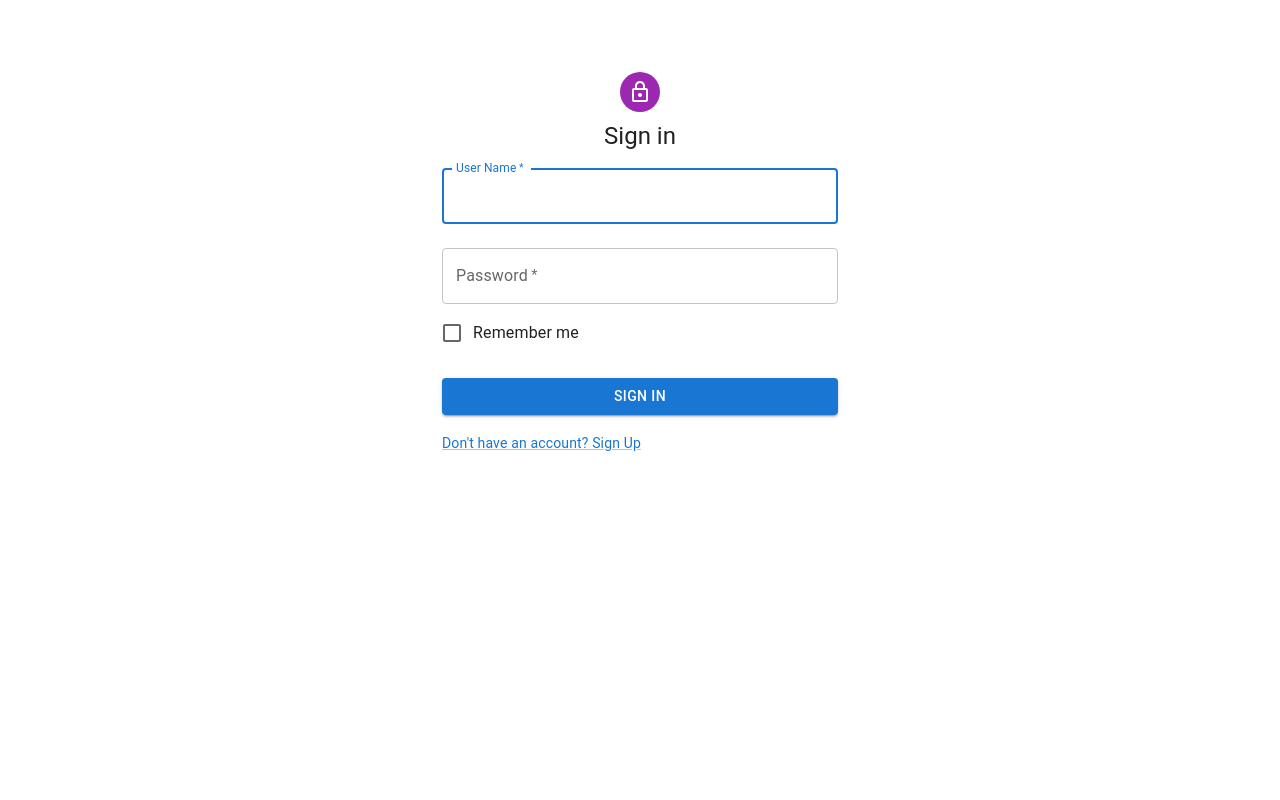
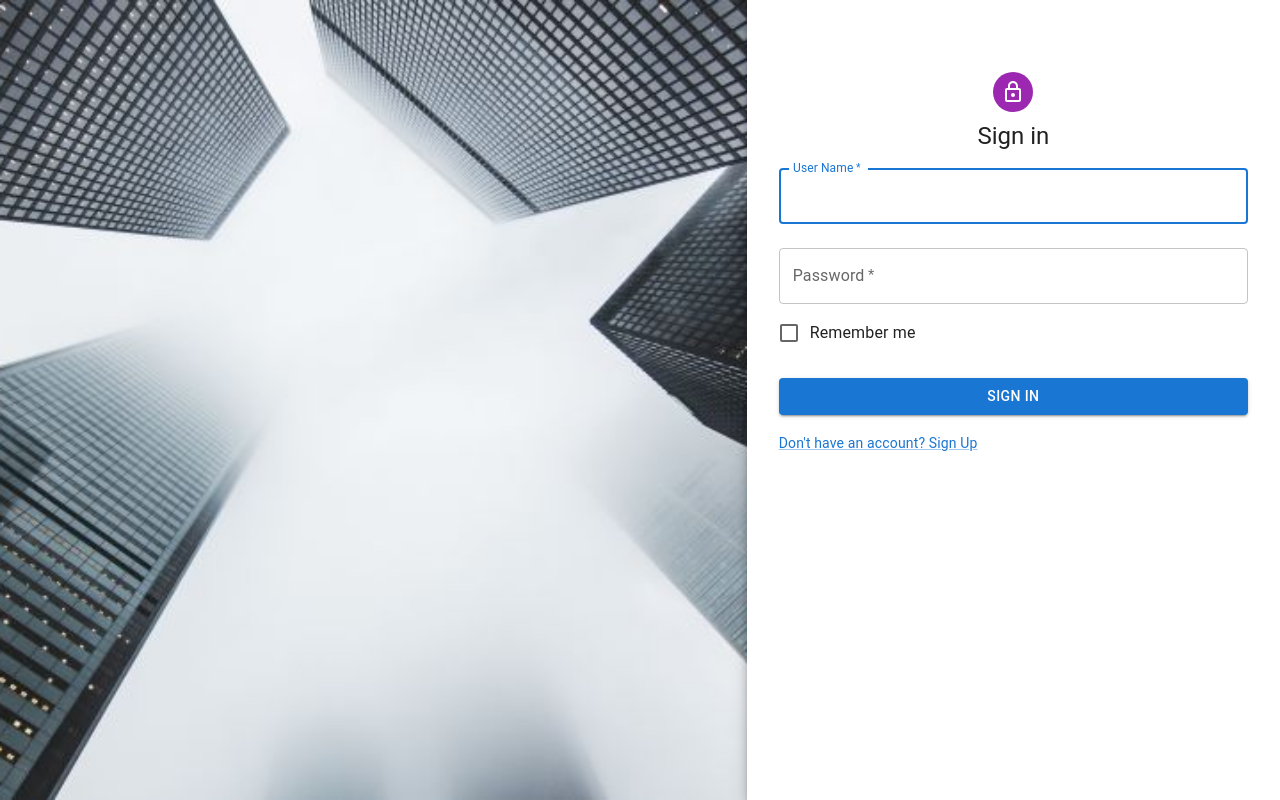
Before and after one commit to Gr3g03/realeE, a React (Create React App) app: page /login in a window 1280 px wide. Built offline with nearby package versions, Linux system fonts and the light colour scheme; no server answers; what encrypt-storage would draw is missing.

Commit message:
createtd pages

```diff
--- a/src/app/App.tsx
+++ b/src/app/App.tsx
@@ -4,6 +4,7 @@ import { BrowserRouter, Navigate, Route, Routes } from 'react-router-dom';
 import Register from '../pages/register/Register';
 import LandingPage from '../pages/landing/LandingPage';
 import Login from '../pages/login/index';
+import Profile from '../pages/profile/profile';
 
 const App = () => {
   return (
@@ -35,6 +36,14 @@ const App = () => {
             </PrivateRoute>
           }
         />
+        <Route
+          path="/profile"
+          element={
+            <PrivateRoute>
+              <Profile />
+            </PrivateRoute>
+          }
+        />
       </Routes>
     </BrowserRouter>
   );
--- a/src/pages/login/index.tsx
+++ b/src/pages/login/index.tsx
@@ -1,8 +1,4 @@
 import { FC, useEffect, useState } from 'react';
-import { useDispatch } from 'react-redux';
-import { useNavigate } from 'react-router-dom';
-import onLogin from '../../main/store/stores/user/login.store.on-login';
-import 'react-toastify/dist/ReactToastify.css';
 import Avatar from '@mui/material/Avatar';
 import Button from '@mui/material/Button';
 import CssBaseline from '@mui/material/CssBaseline';
@@ -10,12 +6,20 @@ import TextField from '@mui/material/TextField';
 import FormControlLabel from '@mui/material/FormControlLabel';
 import Checkbox from '@mui/material/Checkbox';
 import Link from '@mui/material/Link';
+import Paper from '@mui/material/Paper';
+import Box from '@mui/material/Box';
 import Grid from '@mui/material/Grid';
-import Box from '@mui/material/Box';
 import LockOutlinedIcon from '@mui/icons-material/LockOutlined';
 import Typography from '@mui/material/Typography';
-import Container from '@mui/material/Container';
+import { createTheme, ThemeProvider } from '@mui/material/styles';
+import { useDispatch } from 'react-redux';
+import { useNavigate } from 'react-router-dom';
+import onLogin from '../../main/store/stores/user/login.store.on-login';
 import useGetUser from '../../main/hooks/useGetUser';
+import backgroundImg from '../../main/assets/images/back1.jpg';
+
+const theme = createTheme();
+
 const Login: FC = () => {
   const [email, setemail] = useState<string | undefined | null>(null);
   const [password, setPassword] = useState<string | undefined | null>(null);
@@ -39,22 +43,30 @@ const Login: FC = () => {
   useEffect(() => {}, [user]);
 
   return (
-    <Container
-      component="main"
-      maxWidth="xs"
+    <ThemeProvider theme={theme}>
+      <Grid container component="main" sx={{ height: '100vh' }}>
+        <CssBaseline />
+        <Grid
+          item
+          xs={false}
+          sm={4}
+          md={7}
           sx={{
-        display: 'flex',
-        flex: 1,
+            backgroundImage: `url(${backgroundImg})`,
+            backgroundRepeat: 'no-repeat',
+            backgroundColor: (t) => (t.palette.mode === 'light' ? t.palette.grey[50] : t.palette.grey[900]),
+            backgroundSize: 'cover',
+            backgroundPosition: 'center',
           }}
-    >
-      <CssBaseline />
+        />
+        <Grid item xs={12} sm={8} md={5} component={Paper} elevation={6} square>
           <Box
             sx={{
-          marginTop: 8,
+              my: 8,
+              mx: 4,
               display: 'flex',
               flexDirection: 'column',
               alignItems: 'center',
-          justifyitems: 'center',
             }}
           >
             <Avatar sx={{ m: 1, bgcolor: 'secondary.main' }}>
@@ -113,7 +125,9 @@ const Login: FC = () => {
               </Grid>
             </Box>
           </Box>
-    </Container>
+        </Grid>
+      </Grid>
+    </ThemeProvider>
   );
 };
 
--- /dev/null
+++ b/src/pages/profile/profile.css
@@ -0,0 +1,100 @@
+/* .sidebar {
+    position: sticky;
+    top: 80px;
+    flex: 0.2;
+    border-radius: 10px;
+    text-align: center;
+    height: fit-content;
+    margin-top: 0.5rem;
+    width: 80%;
+    margin-left: 2rem;
+    border: 1px solid lightgray;
+
+  }
+
+  .sidebar__top > img {
+    margin-bottom: -20px;
+    width: 100%;
+    height: 60px;
+    border-top-left-radius: 10px;
+    border-top-right-radius: 10px;
+    object-fit: cover;
+  }
+
+  .sidebar__top {
+    display: flex;
+    flex-direction: column;
+    align-items: center;
+    border-bottom: 0;
+    border-top-left-radius: 10px;
+    border-top-right-radius: 10px;
+    background-color: white;
+    padding-bottom: 10px;
+  }
+
+  .sidebar__topAvatar {
+    font-size: 50px;
+
+  }
+
+  .sidebar__top > h4 {
+    color: gray;
+    font-size: 12px;
+    margin-top: 5px;
+  }
+
+  .sidebar__top > h2 {
+    font-size: 18px;
+  }
+
+  .sidebar__bottom {
+    text-align: left;
+    padding: 10px;
+    background-color: white;
+    border-radius: 10px;
+    margin-top: 10px;
+  }
+
+
+  .user_avatar{
+    width:80px;
+    border-radius: 50%;
+  }
+
+  .logo_card{
+    width: fit-content;
+    margin-bottom: 30px;
+    }
+
+  .sidebar__bottom {
+      margin-top: 3rem;
+  }
+  .sidebar__bottom > p {
+    font-size: 14px;
+    padding-bottom: 10px;
+  }
+
+
+.main-body {
+  display: grid;
+  grid-template-columns: repeat(auto-fit, minmax(350px, 0.5fr));
+  align-items: center;
+  justify-items: center;
+  overflow: hidden;
+  margin-top: 0.5rem;
+}
+
+.card{
+    display: grid;
+    height: 300px;
+    place-items: center;
+    text-align: center;
+    box-shadow: 0 1px 3px 0 rgba(0,0,0,.1), 0 1px 2px 0 rgba(0,0,0,.06);
+    border: 1px solid lightgray;
+    background-color: white;
+}
+
+.users_list_item{
+  text-decoration: none;
+  color: black;
+} */
--- /dev/null
+++ b/src/pages/profile/profile.tsx
@@ -0,0 +1,43 @@
+import React from 'react';
+import { Link } from 'react-router-dom';
+import useGetUser from '../../main/hooks/useGetUser';
+import './profile.css';
+
+export default function Profile() {
+  const user = useGetUser();
+  return (
+    <div className="sidebar">
+      <div className="sidebar__top">
+        <img src="https://media.cntraveler.com/photos/5db1d0dd11c1e500092e7133/master/pass/airbnb-ski-aspen-28328347.jpg" alt="" />
+        <i className="material-icons sidebar__topAvatar">
+          <img
+            className="user_avatar"
+            src="https://mpng.subpng.com/20180528/ccc/kisspng-computer-icons-user-avatar-woman-avatar-5b0c5b2f6ecaa1.2446433615275364314538.jpg"
+            alt=""
+          />{' '}
+        </i>
+        <h2>{user.firstName}</h2>
+        <h4>{user.email}</h4>
+      </div>
+
+      <div className="sidebar__bottom">
+        <p>Booked</p>
+        <div className="booked_container">
+          <div className="main-body">
+            <Link to={`/connections/${user.id}`} key={user.id} className="users_list_item">
+              <div className="user_card">
+                <div className="card">
+                  <div className="card-body">
+                    <img src={user.avatar} alt="User" className="logo_card" />
+                    <p className="user_proffesion">{user.phone}$</p>
+                    {/* <p className="User_location">Start Date{getUser.start_date}</p> */}
+                  </div>
+                </div>
+              </div>
+            </Link>
+          </div>
+        </div>
+      </div>
+    </div>
+  );
+}
```
Also changed, not shown: src/pages/chat/chat.tsx (added), src/pages/discover/discover.tsx (added), src/pages/favourite/favourite.tsx (added), src/pages/settings/settings.tsx (added). Lines whose indentation alone changed are shown as unchanged.
